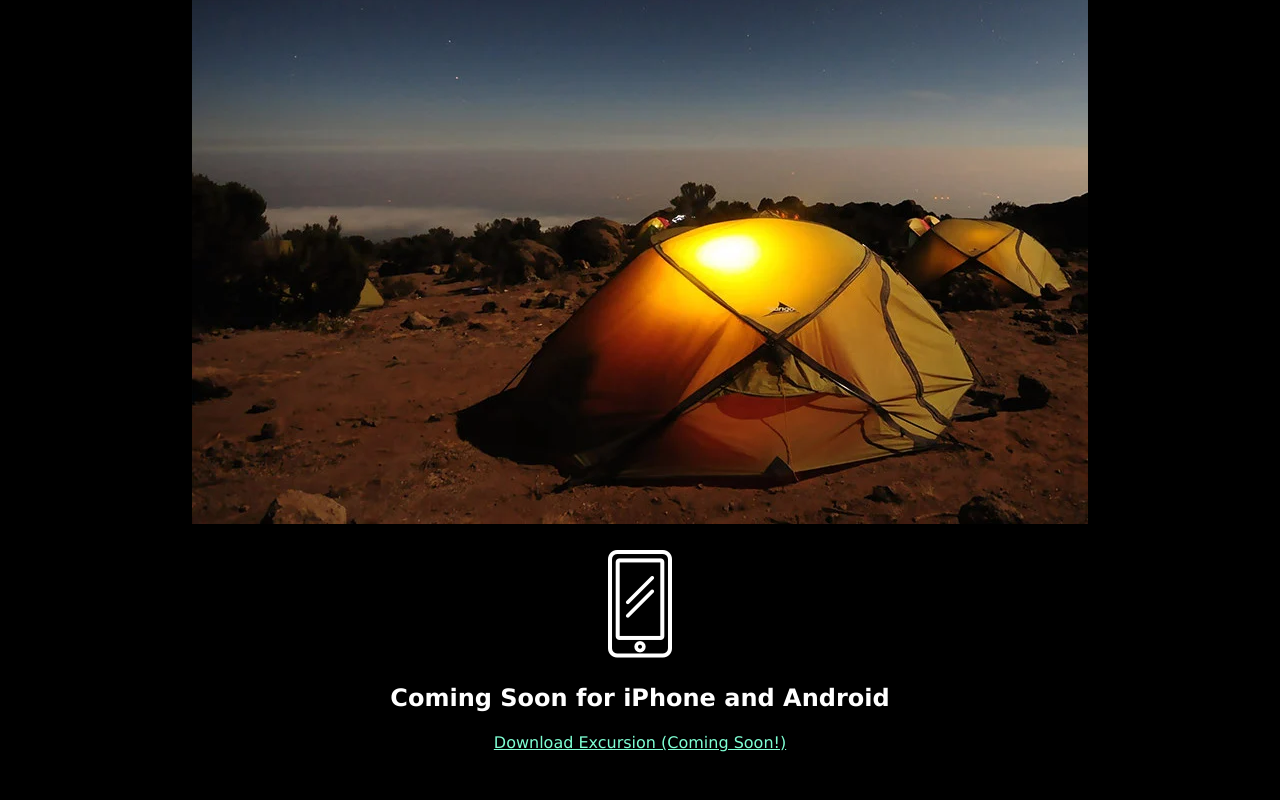
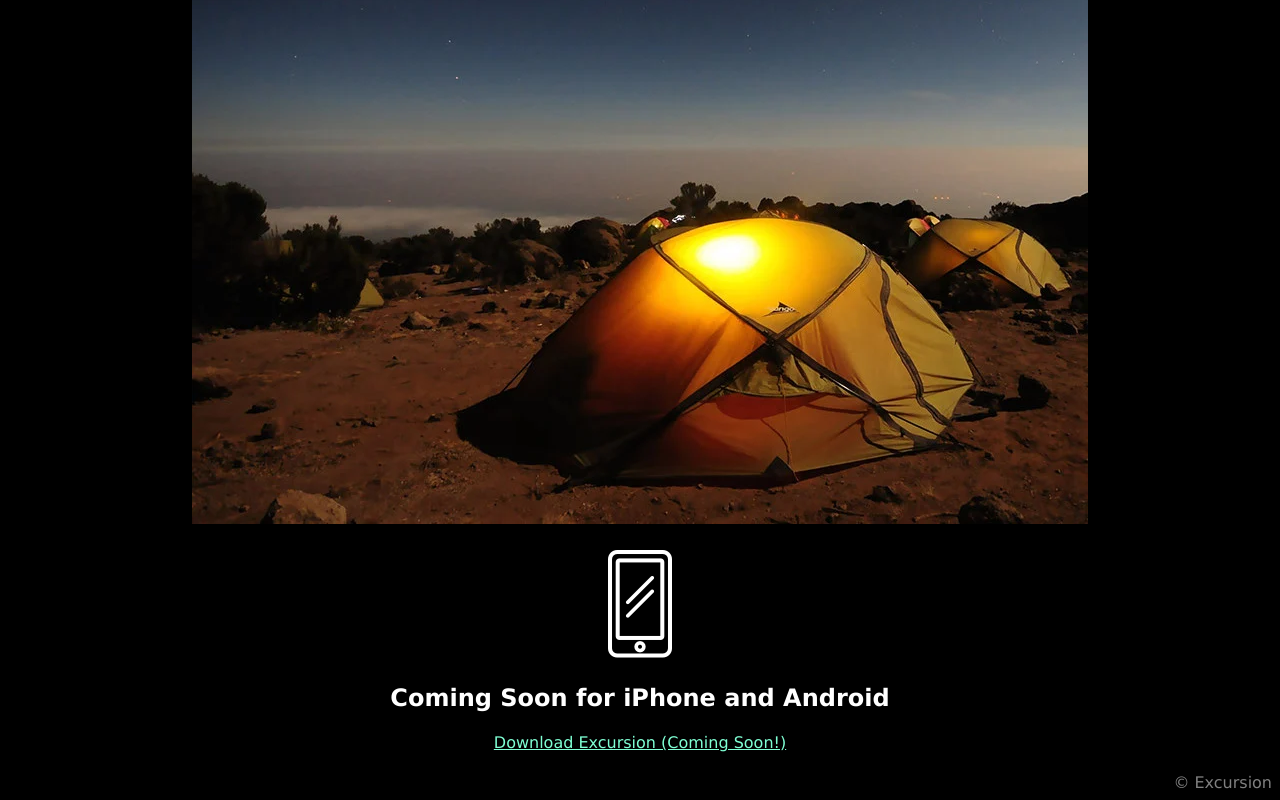
Before and after one commit to TomoFromEarth/excursion, a plain HTML site: page index.html in a window 1280 px wide. Shown: the part 436-1236 px from the top of the page. Before the commit the page ends 1209 px from the top, so only its background shows below. Drawn offline with Linux system fonts and the light colour scheme.

Commit message:
Completed HTML file and CSS file with updated footer

```diff
--- a/index.html
+++ b/index.html
@@ -25,5 +25,7 @@
         <h2>Coming Soon for iPhone and Android</h2>
 
         <p><a href="">Download Excursion (Coming Soon!)</a></p>
+
+        <div class="footer">© Excursion</div>
     </body>
 </html>
--- a/resources/css/style.css
+++ b/resources/css/style.css
@@ -41,3 +41,8 @@ p {
     margin-inline-start: 0px;
     margin-inline-end: 0px;
 }
+
+.footer {
+    text-align: right;
+    color: gray;
+}
```
